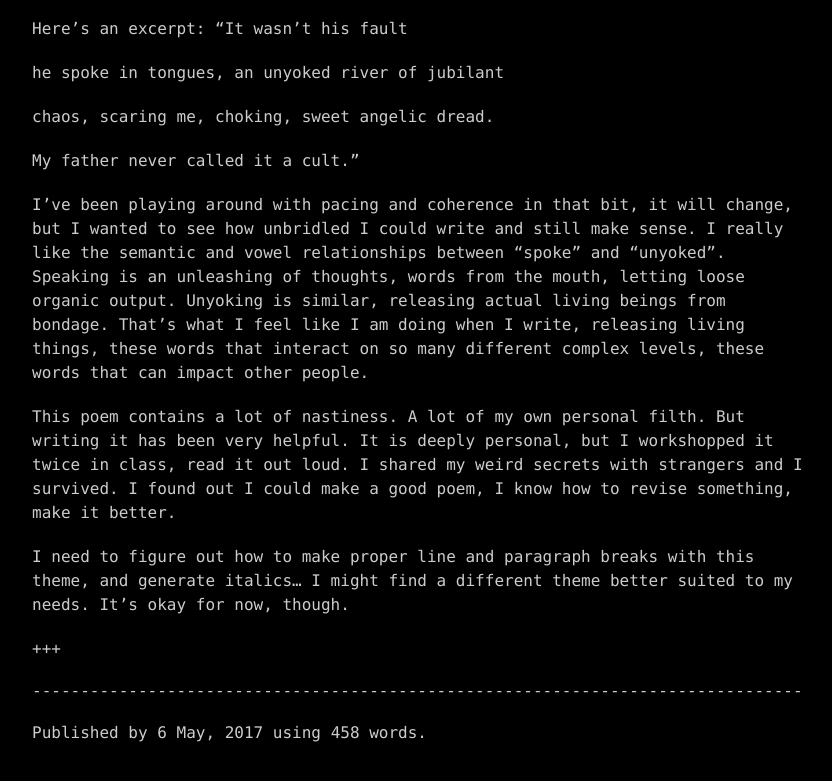
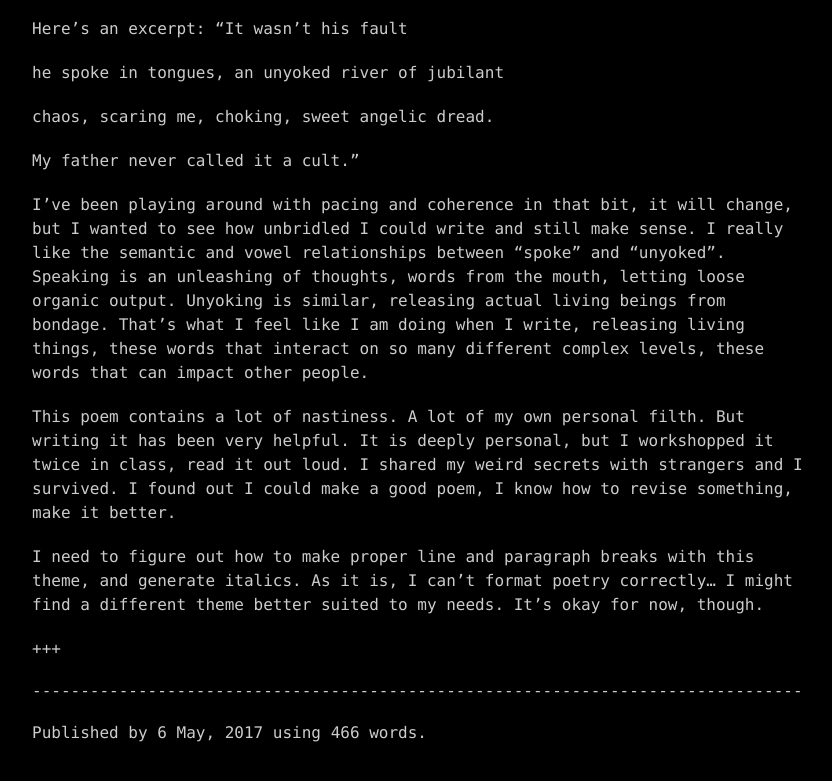
Before and after one commit to leeonyah/leeonyah.github.io, a plain HTML site: page post/filth/index.html in a window 1280 px wide. Shown: the part 640-1421 px from the top of the page, without its empty margins (218-1050 px from the left). Drawn offline with Linux system fonts and the light colour scheme.

Commit message:
Generate site

```diff
--- a/post/filth/index.html
+++ b/post/filth/index.html
@@ -141,7 +141,7 @@ Deep in the dirtiest, most shameful crevices of life and thought are the answers
 
 
 <meta itemprop="dateModified" content="2017-05-06T15:40:29-05:00" />
-<meta itemprop="wordCount" content="458">
+<meta itemprop="wordCount" content="466">
 
 
 
@@ -208,7 +208,7 @@ words that can impact other people.</p>
 But writing it has been very helpful. It is deeply personal, but
 I workshopped it twice in class, read it out loud. I shared my weird secrets with strangers and I survived. I found out I could make a good poem, I know how to revise something, make it better.</p>
 
-<p>I need to figure out how to make proper line and paragraph breaks with this theme, and generate italics&hellip; I might find a different theme better suited to my needs. It&rsquo;s okay for now, though.</p>
+<p>I need to figure out how to make proper line and paragraph breaks with this theme, and generate italics. As it is, I can&rsquo;t format poetry correctly&hellip; I might find a different theme better suited to my needs. It&rsquo;s okay for now, though.</p>
 
 <p>+++</p>
 
@@ -228,7 +228,7 @@ I workshopped it twice in class, read it out loud. I shared my weird secrets wit
   </time>
 
 
-  using <span itemprop="wordCount">458</span> words.
+  using <span itemprop="wordCount">466</span> words.
 </p>
 
 
```
Also changed, not shown: index.html (+1 -1 lines), post/index.html (+1 -1 lines).
